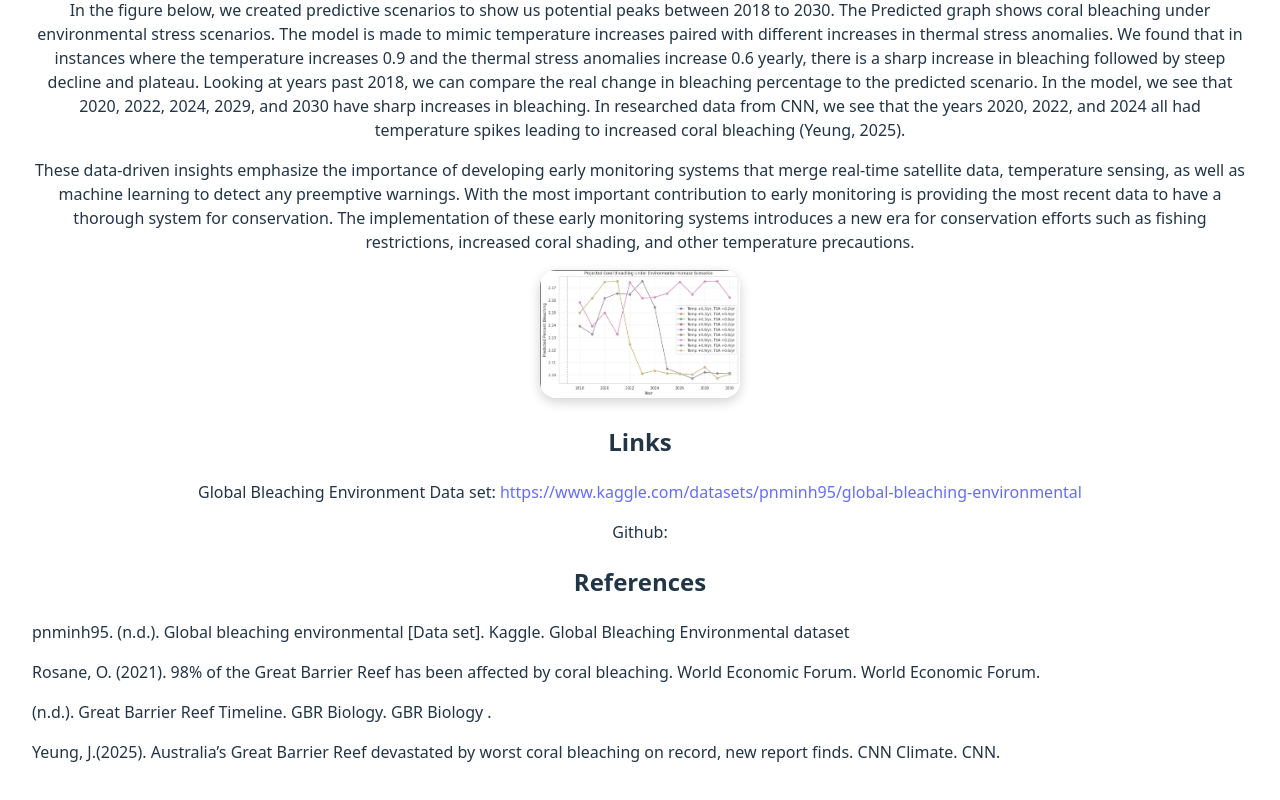
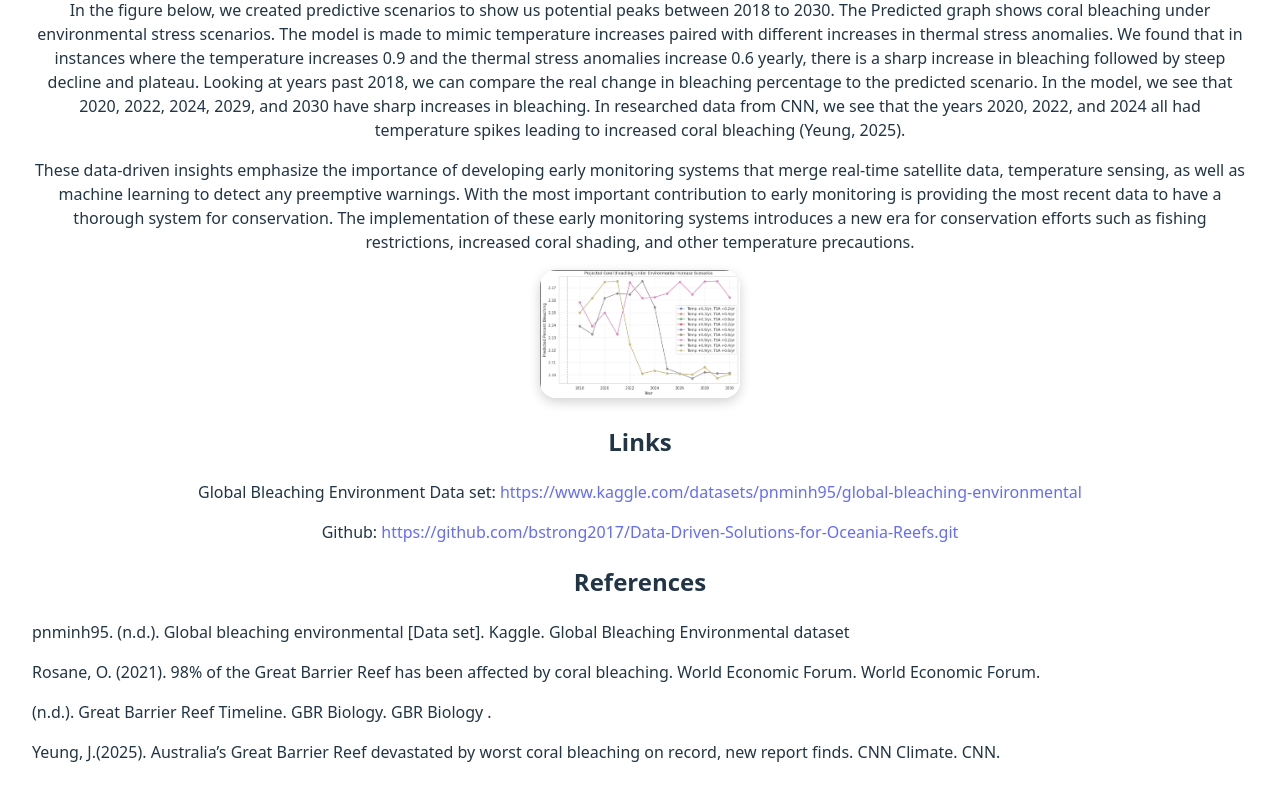
Before and after one commit to bstrong2017/oceaniareefs, a React (Vite) app in the folder oceaniareefs/: page / in a window 1280 px wide. Shown: the part 4443-5243 px from the top of the page. Built offline with nearby package versions, Linux system fonts and the light colour scheme.

Commit message:
added GitHub link

```diff
--- a/oceaniareefs/src/components/HistorySection.jsx
+++ b/oceaniareefs/src/components/HistorySection.jsx
@@ -198,7 +198,7 @@ export default function HistorySection() {
         </div>
       <h2>Links</h2>
       <p>Global Bleaching Environment Data set: <a>https://www.kaggle.com/datasets/pnminh95/global-bleaching-environmental</a></p>
-      <p>Github: </p>
+      <p>Github: <a>https://github.com/bstrong2017/Data-Driven-Solutions-for-Oceania-Reefs.git</a></p>
       <h2>References</h2>
       <div style={{ textAlign: "left", marginTop: 20 }}>
       <p>pnminh95. (n.d.). Global bleaching environmental [Data set]. Kaggle. Global Bleaching Environmental dataset </p>
```
